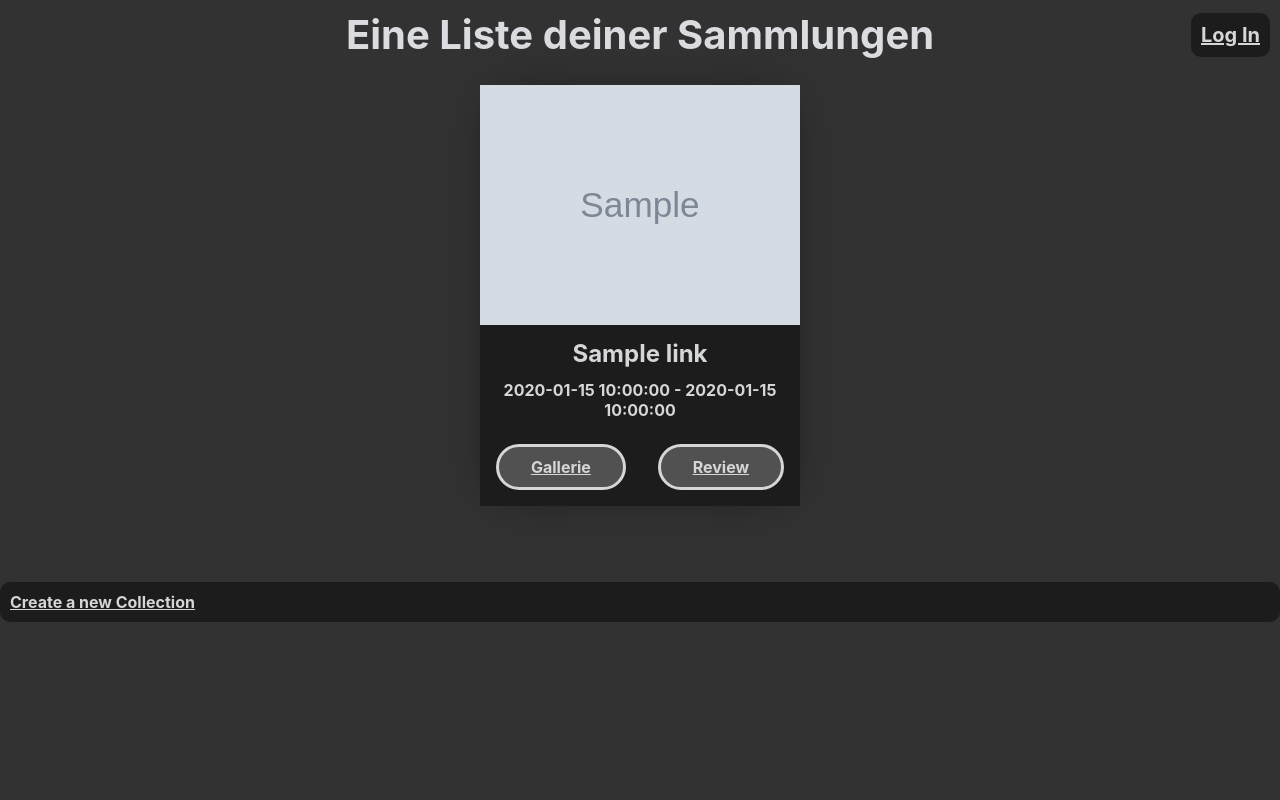
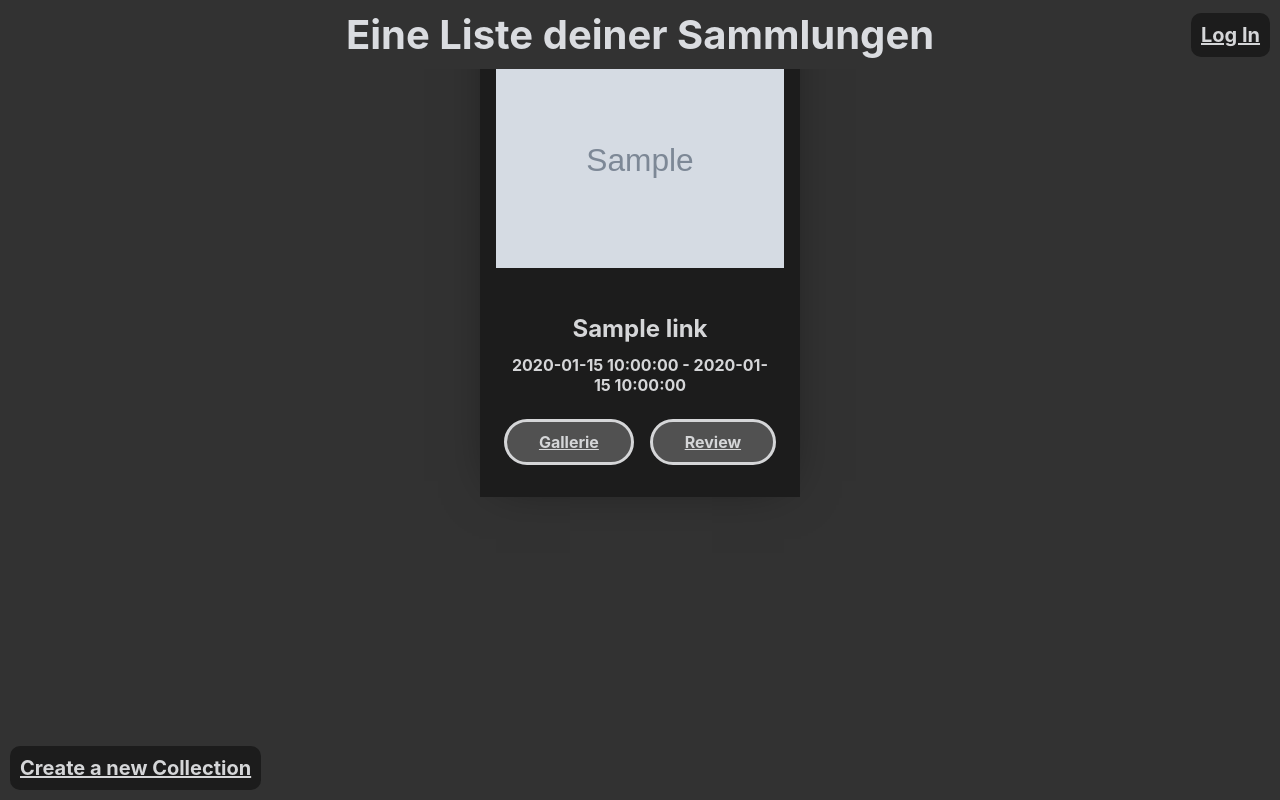
Before and after one commit to Infaninio/ImageSorting, a Flask app: template WebUI/templates/configs/overview.html in a window 1280 px wide. Run offline with Flask 3, Linux system fonts and the light colour scheme; the template is opened without the code that fills it: most values are stand-ins (such as "Sample title", 1, 10 or a date in 2020); grey boxes marked "Sample" are stand-in pictures.

Commit message:
Add static display of footer and header.

```diff
--- a/WebUI/static/gallery.css
+++ b/WebUI/static/gallery.css
@@ -2,6 +2,8 @@
     width: 100%;
     display: grid;
     column-gap: 1rem;
+    margin-top: 4rem;
+    margin-bottom: 4rem;
 }
 
 .gallery-column {
--- a/WebUI/static/style.css
+++ b/WebUI/static/style.css
@@ -28,6 +28,29 @@ body {
   font-size: 20px;
   flex-shrink: 0;
   /* Ensure header doesn't shrink */
+  position: fixed;
+  top: 0;
+  z-index: 10000;
+  background-color: #323232;
+}
+
+.footer{
+  display: inline-flex;
+  /* Flex layout for the header */
+  padding: 10px;
+  justify-content: space-between;
+  /* Spread out the left, center, and right content */
+  align-items: center;
+  /* Vertically center the content */
+  width: 100%;
+  font-size: 20px;
+  flex-shrink: 0;
+  /* Ensure header doesn't shrink */
+  position: fixed;
+  bottom: 0;
+  z-index: 10000;
+  background-color: #323232;
+
 }
 
 
@@ -95,27 +118,42 @@ body {
   display: flex;
   flex-wrap: wrap;
   justify-content: center;
+  gap: 20px;
 }
 .card-image {
 	min-height: 15rem; /* layout hack */
   background-size: cover;
   padding: 0;
   border-radius: 0;
+  flex-grow: 1;
+  display: grid;
+  place-items: center;
+  aspect-ratio: 1/1;
 }
 
 .card-image > img {
-	width: 100%;
+	max-width: 100%;
+  max-height: 100%;
 }
 
 .card {
+  display: flex;
+  flex-direction: column;
+  padding: 1rem;
+  max-width: 20rem;
+  /* max-height: 30rem; */
+  background-color: #1c1c1c;
+  justify-content: space-between;
+  box-shadow: 0 0 3rem -1rem rgba(0.5,0.5,0.5,0.5);
+	transition: transform 0.1s ease-in-out, box-shadow 0.1s;
+}
+/* {
 	display: inline-block;
 	width: 90%;
 	max-width: 20rem;
 	margin: 1rem;
 	overflow: hidden;
-	box-shadow: 0 0 3rem -1rem rgba(0.5,0.5,0.5,0.5);
-	transition: transform 0.1s ease-in-out, box-shadow 0.1s;
-}
+} */
 
 .card-links > a:hover {
 	transform: translateY(-0.5rem) scale(1.0125);
--- a/WebUI/templates/base.html
+++ b/WebUI/templates/base.html
@@ -24,7 +24,7 @@
 
     {% block content %}{% endblock %}
 
-  <footer class="Footer">
+  <footer class="footer">
     {% block footer %}{% endblock %}
   </footer>
   {% block end_script %}{% endblock %}
--- a/WebUI/templates/configs/overview.html
+++ b/WebUI/templates/configs/overview.html
@@ -9,7 +9,7 @@
   {% for link in configs %}
   <li class="card">
       <a class="card-image" href="{{ link.url }}">
-      <img src="{{ link.image_uri }}" alt="A fox"/>
+        <img src="{{ link.image_uri }}" alt="A fox" />
       </a>
       <a class="card-description" target="_blank">
         <h2>{{link.name}}</h2>
@@ -22,8 +22,11 @@
 <br>
 <br>
 <br>
+
+{% endblock %}
+
+{% block footer %}
 <a href="/configs/newconfig">Create a new Collection</a>
-
 {% endblock %}
 
 
```
Lines whose indentation alone changed are shown as unchanged.
